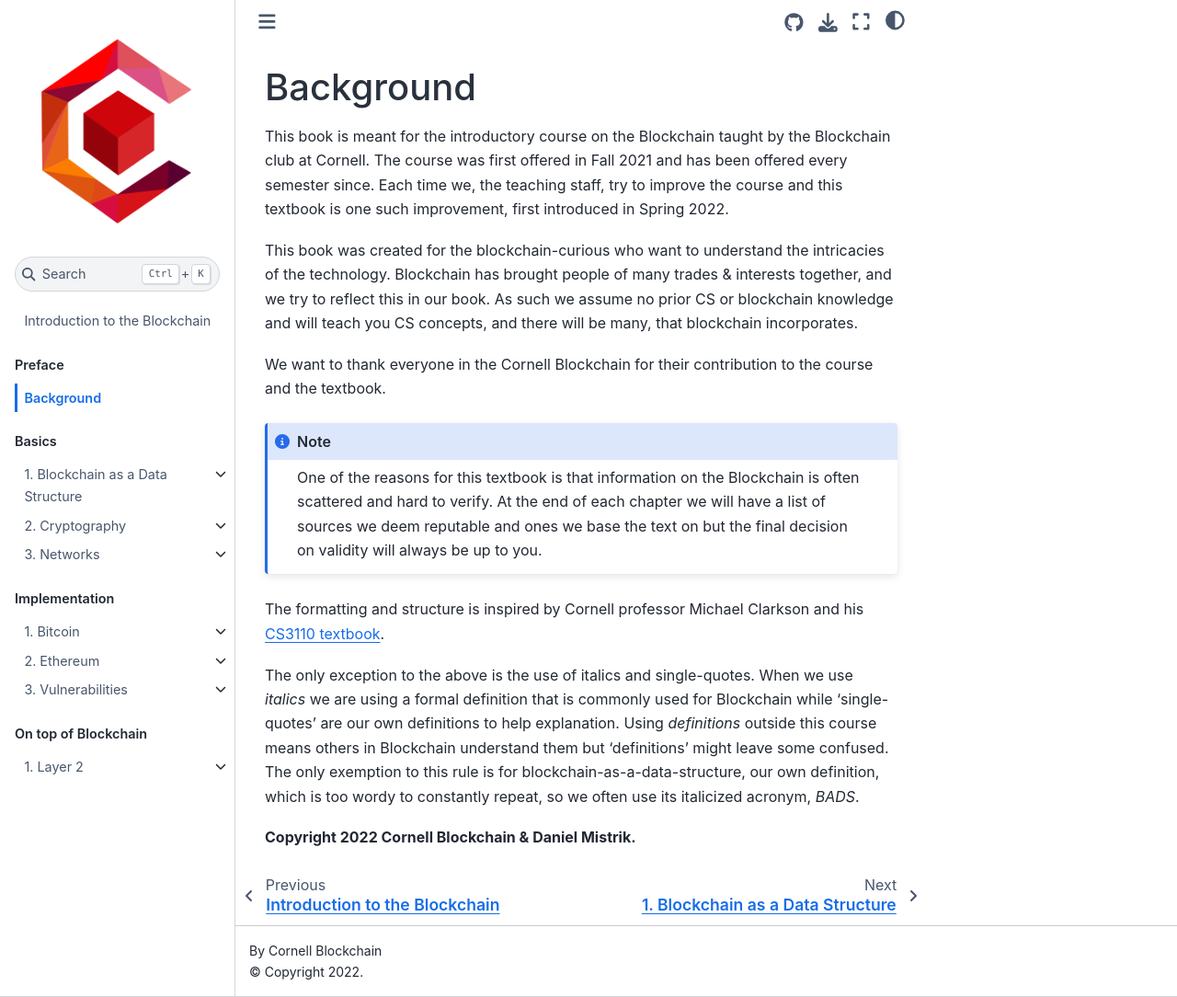
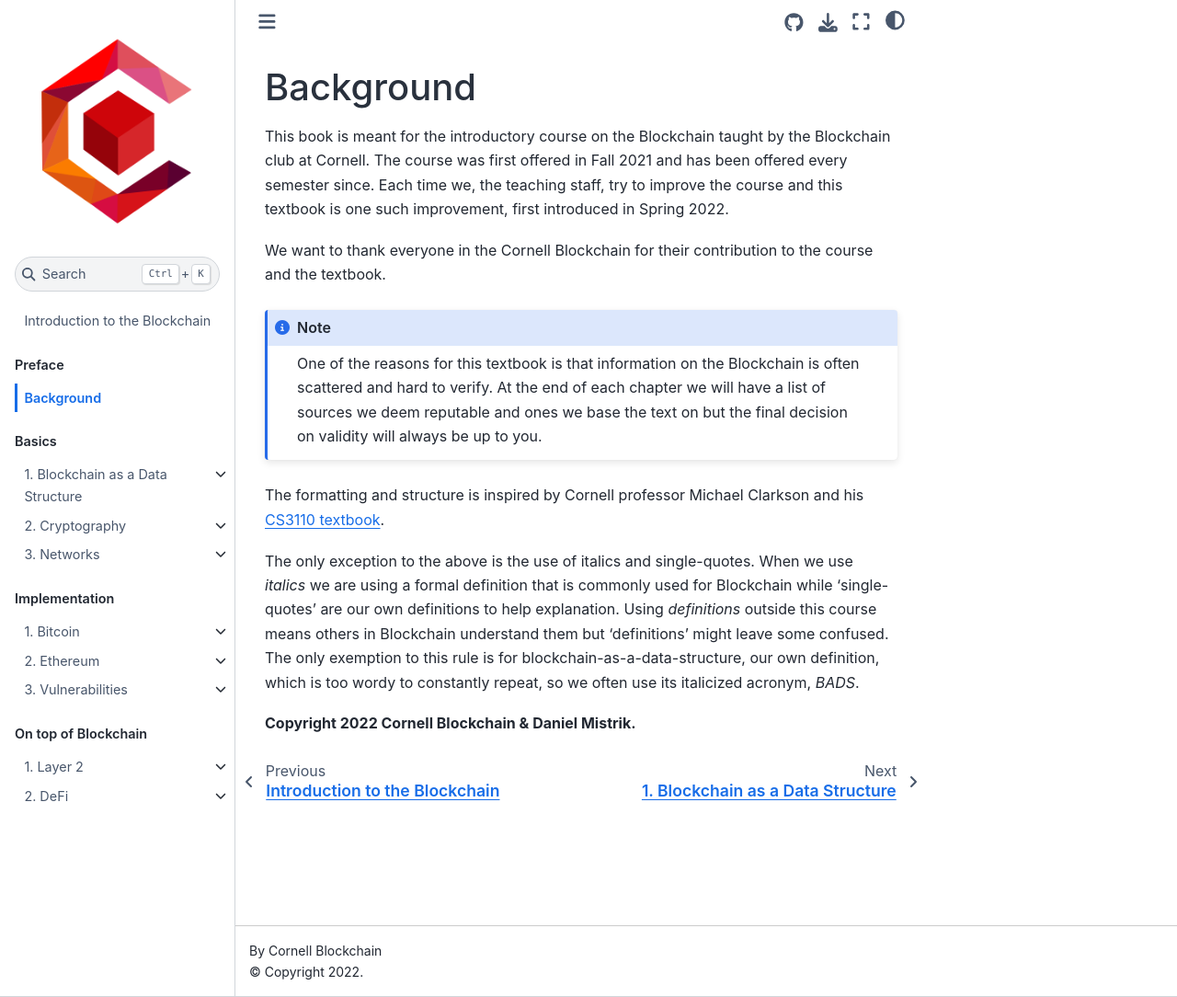
Before and after one commit to DanielMistrik/Intro2Blockchain, a Jupyter Book: the page built from chapters/preface/background.md, in a window 1280 px wide and 1084 px high. Shown: the whole window at 92% size. Built offline with Jupyter Book 1.0.4 settings and Sphinx 7.4.7 and the Sphinx Book theme 1.1.4, drawn with Linux system fonts in a browser that asks for light colours.

Commit message:
Corrected some errors

```diff
--- a/_toc.yml
+++ b/_toc.yml
@@ -68,3 +68,7 @@ parts:
         - file: chapters/layer2/summary.md
         - file: chapters/layer2/questions.md
         - file: chapters/layer2/citations.md
+  # DeFi
+    - file: chapters/DeFi/title.md
+      sections:
+        - file: chapters/DeFi/text.md
--- a/chapters/preface/background.md
+++ b/chapters/preface/background.md
@@ -6,12 +6,6 @@ offered in Fall 2021 and has been offered every semester since.
 Each time we, the teaching staff, try to improve the course and
 this textbook is one such improvement, first introduced in
 Spring 2022.
-
-This book was created for the blockchain-curious who want to understand the
-intricacies of the technology. Blockchain has brought people of many trades &
-interests together, and we try to reflect this in our book. As such we assume no
-prior CS or blockchain knowledge and will teach you CS concepts, and there will be
-many, that blockchain incorporates.
 
 We want to thank everyone in the Cornell Blockchain for their
 contribution to the course and the textbook.
```
Also changed, not shown: chapters/DeFi/text.md (+2 -0 lines), 5 other files.
